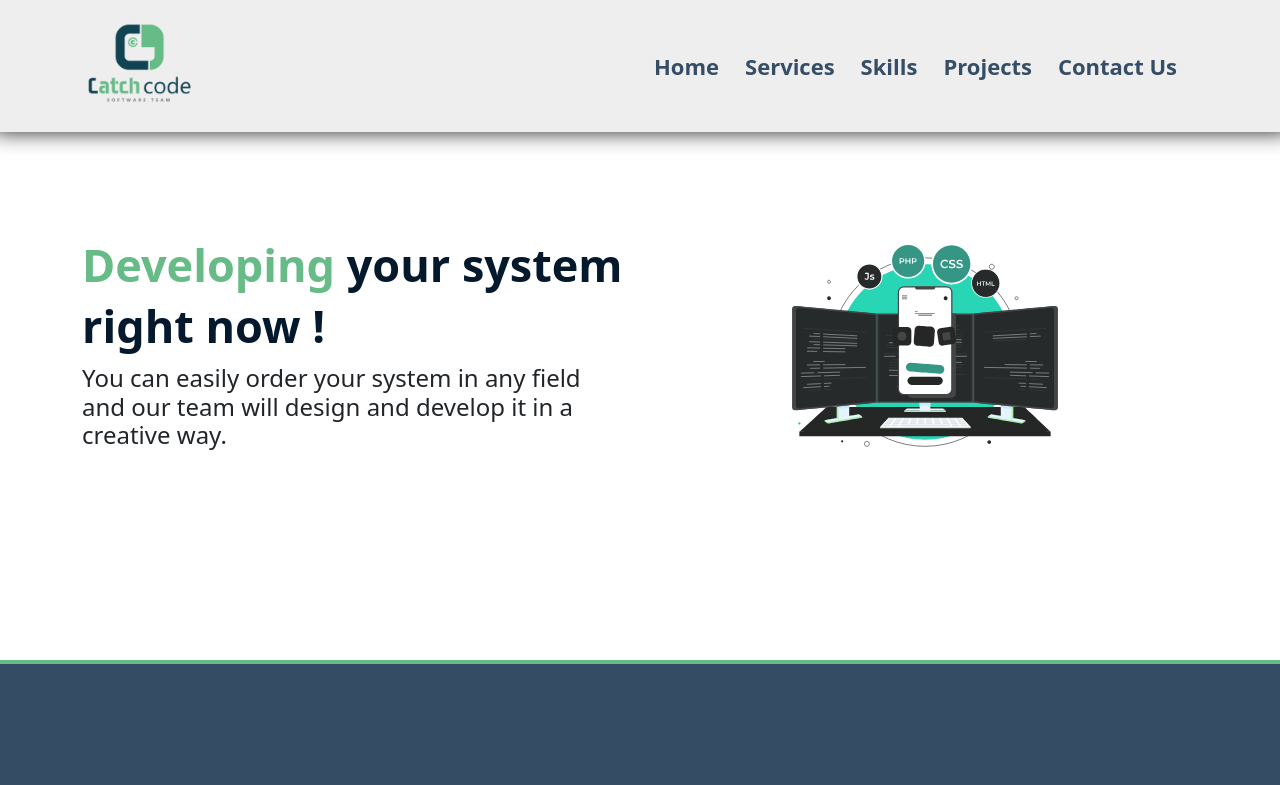
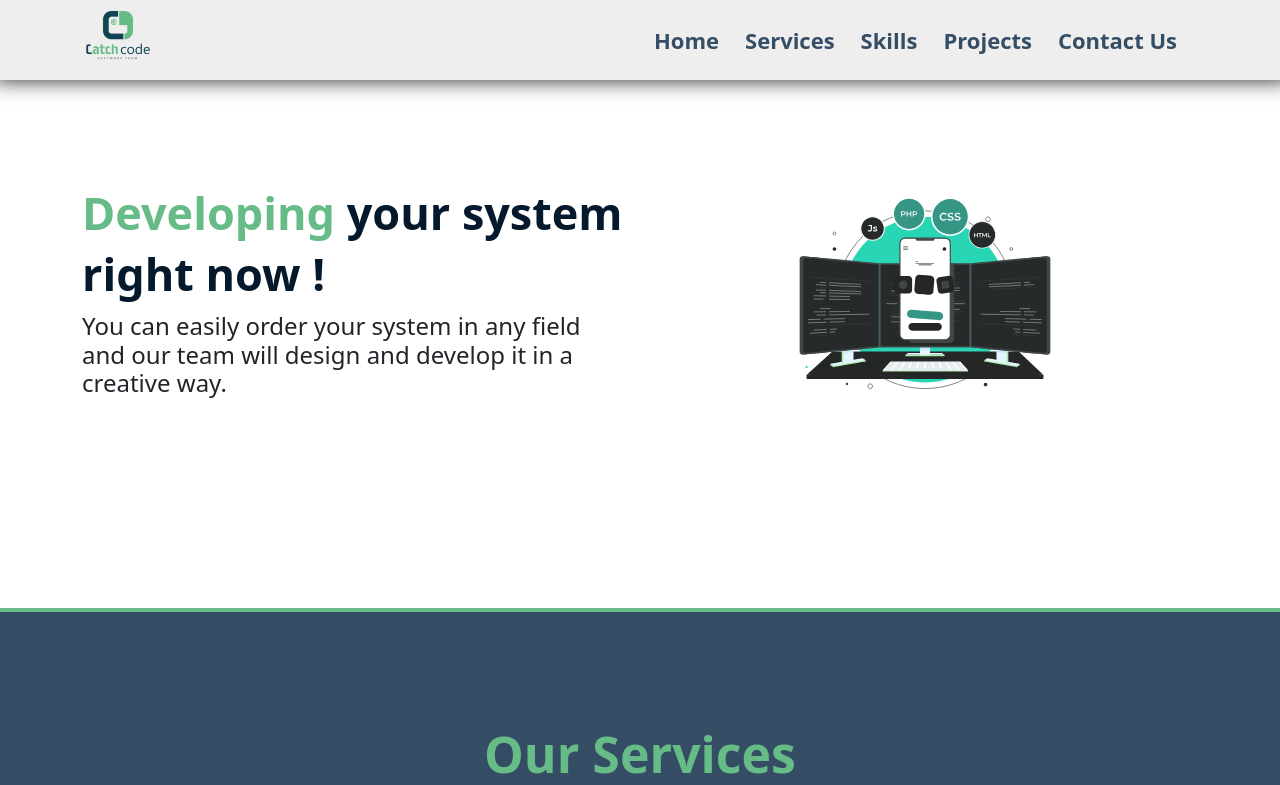
Before and after one commit to catch-code/Portfolio, a React (Vite) app: page / in a window 1280 px wide. Shown: the top 785 px of the page. Built offline with nearby package versions, Linux system fonts and the light colour scheme.

Commit message:
portfolio v.1.16

```diff
--- a/src/components/landing/banner/banner.jsx
+++ b/src/components/landing/banner/banner.jsx
@@ -30,7 +30,7 @@ const Banner = () => {
                   preserveAspectRatio: "xMidYMid slice",
                 },
               }}
-              width={350}
+              width={330}
               height={300}
               isStopped={false}
               isPaused={false}
--- a/src/components/landing/services/services.jsx
+++ b/src/components/landing/services/services.jsx
@@ -54,7 +54,7 @@ const Services = () => {
       ],
       animation: {
         data: GraphicsAnimation,
-        width: 350,
+        width: 330,
         height: 200,
       },
     },
@@ -85,7 +85,7 @@ const Services = () => {
       ],
       animation: {
         data: UIUXAnimation,
-        width: 350,
+        width: 330,
         height: 220,
       },
     },
@@ -144,7 +144,7 @@ const Services = () => {
       ],
       animation: {
         data: MobileAnimation,
-        width: 350,
+        width: 330,
         height: 275,
       },
     },
@@ -223,7 +223,7 @@ const Services = () => {
       ],
       animation: {
         data: FrontendAnimation,
-        width: 350,
+        width: 330,
         height: 300,
       },
     },
@@ -294,7 +294,7 @@ const Services = () => {
       ],
       animation: {
         data: BackendAnimation,
-        width: 350,
+        width: 330,
         height: 300,
       },
     },
--- a/src/components/shared/navbar/Header.jsx
+++ b/src/components/shared/navbar/Header.jsx
@@ -14,9 +14,9 @@ const Header = () => {
     <Navbar className="header" expand="md">
       <Container className={isActive ? "bg" : ""}>
         <Navbar.Brand href="/">
-          <img src={home} alt="home" />
+          <img className="w-50 w-sm-50" src={home} alt="home" />
         </Navbar.Brand>
-        <Navbar.Toggle aria-controls="basic-navbar-nav" className="bg-white">
+        <Navbar.Toggle aria-controls="basic-navbar-nav" className="bg-white px-2">
           <span className="navbar-toggler-icon bg-white" onClick={addClass}></span>
         </Navbar.Toggle>
         <Navbar.Collapse id="basic-navbar-nav">
--- a/src/components/shared/navbar/navbar.scss
+++ b/src/components/shared/navbar/navbar.scss
@@ -60,8 +60,6 @@
     }
 
     img {
-        width: 80%;
-        padding-top: 10px;
     }
 
 }
```
Also changed, not shown: 1 other file (tests, documents, lock files or other folders).
